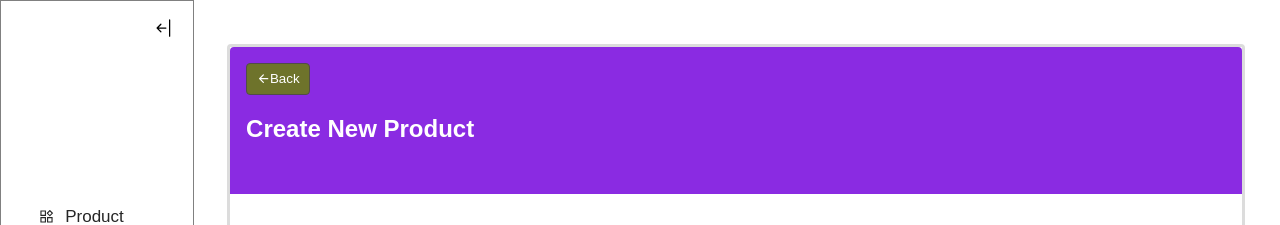
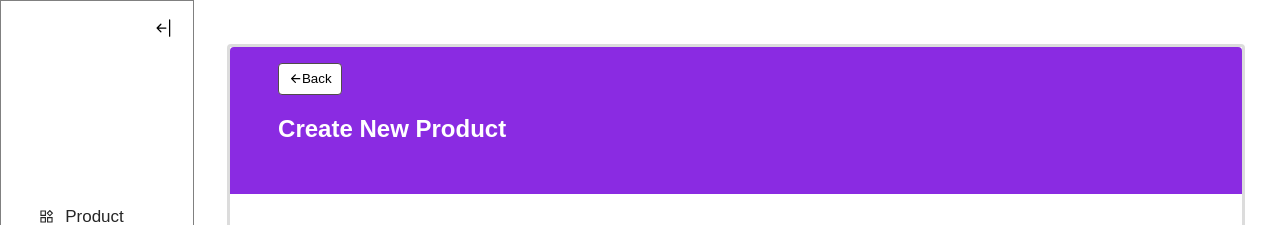
Before and after one commit to SawLinThant/Alpha-mm, a React (Create React App) app: page /dashboard/createproduct in a window 1280 px wide. Shown: the top 225 px of the page. Built offline with nearby package versions, Linux system fonts and the light colour scheme; no server answers; sample sign-in values are in the browser's storage; a web font is replaced by a local one.

Commit message:
dashboard-ui-update

```diff
--- a/src/pages/Dashboard/createproduct.js
+++ b/src/pages/Dashboard/createproduct.js
@@ -164,7 +164,7 @@ const CreateProduct = () => {
             product_description:  credential.description,
             sub_img_one_url:`https://alpha-myanmar.s3.ap-southeast-1.amazonaws.com/alpha-myanmar-images/${sanitizeFileName(subImageOne.name)}` ,
             sub_img_two_url: `https://alpha-myanmar.s3.ap-southeast-1.amazonaws.com/alpha-myanmar-images/${sanitizeFileName(subImageTwo.name)}`,
-            sub_img_two_url: `https://alpha-myanmar.s3.ap-southeast-1.amazonaws.com/alpha-myanmar-images/${sanitizeFileName(subImageTwo.name)}`
+            sub_img_three_url: `https://alpha-myanmar.s3.ap-southeast-1.amazonaws.com/alpha-myanmar-images/${sanitizeFileName(subImageTwo.name)}`
           },
         });
        toast("Product created");
--- a/src/pages/ProductDetail/[id].js
+++ b/src/pages/ProductDetail/[id].js
@@ -42,6 +42,9 @@ const ProductDetail = () => {
   const model = productData.product_by_pk.model;
   const price = productData.product_by_pk.price || ";";
   const image_url = productData.product_by_pk.image_url || "";
+  const sub_img_one_url =  productData.product_by_pk.sub_img_one_url || "";
+  const sub_img_two_url =  productData.product_by_pk.sub_img_two_url || "";
+  const sub_img_three_url =  productData.product_by_pk.sub_img_three_url || "";
   const description = productData.product_by_pk.product_description || "";
   const descriptionList = convertStringToArray(description);
   const specification = productData.product_by_pk.product_specification || "";
@@ -71,13 +74,13 @@ const ProductDetail = () => {
             <div className="product-detail-images-layout">
               <div className="product-subimg-container">
                 <div className="product-subimg">
-                  <img src="/product2.png" alt="sub-img" />
+                  <img src={sub_img_one_url} alt="sub-img" />
                 </div>
                 <div className="product-subimg">
-                  <img src="/product3.png" alt="sub-img" />
+                  <img src={sub_img_two_url} alt="sub-img" />
                 </div>
                 <div className="product-subimg">
-                  <img src="/product4.png" alt="sub-img" />
+                  <img src={sub_img_three_url} alt="sub-img" />
                 </div>
               </div>
               <div className="product-mainimg-container">
--- a/src/style/createproduct.css
+++ b/src/style/createproduct.css
@@ -18,11 +18,11 @@
 }
 
 .back-button-container{
-    width: 100%;
+    width: 95%;
     height: 3rem;
     display: flex;
     flex-direction: column;
-    margin-left: 1rem;
+    margin-left: 3rem;
 }
 
 .back-button-container button{
@@ -34,17 +34,17 @@
     align-items: center;
     border: none;
     border-radius: 0.25rem;
-    background-color: rgb(110, 115, 43);
-    color: white;
+    background-color: white;
+    color: black;
     margin-top: 1rem;
     border: 1px solid rgb(81, 75, 75);
-    transition-duration: 0.5s;
+    transition-duration: 0.3s;
 }
 
 .back-button-container button:hover{
     cursor: pointer;
-    background-color: white;
-    color: black;
+    background-color: rgb(199, 20, 20);
+    color: white;
 }
 
 .create-product-layout h2{
@@ -52,7 +52,7 @@
     color: #262626;
     padding-bottom: 2rem;
     color: white;
-    margin-left: 1rem;
+    margin-left: 3rem;
 }
 
 .create-form-heading{
@@ -82,7 +82,7 @@
 }
 
 .create-product-form-layout{
-    width: 100%;
+    width: 95%;
     height: 80%;
     display: flex;
     flex-direction: row;
@@ -146,7 +146,7 @@
   }
 
 .submit-button-container{
-    width: 100%;
+    width: 95%;
     height: 100%;
     display: flex;
     flex-direction: row;
```
Also changed, not shown: src/graphql/queries/productQueries.js (+12 -0 lines).
